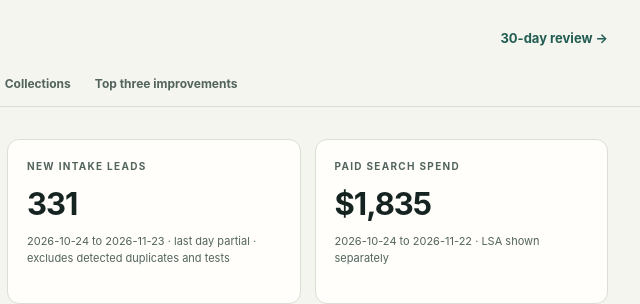
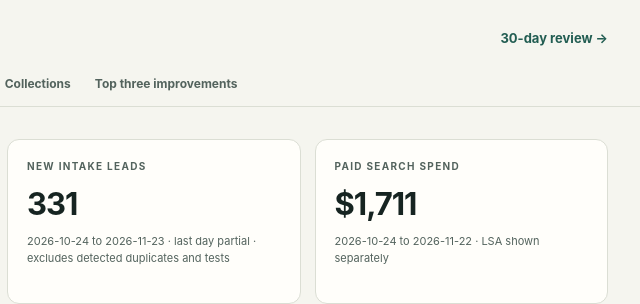
Before and after one commit to CA-Legal-Law/csl-command-desk, a plain HTML site: page index.html in a window 1280 px wide. Shown: the top 304 px of the page, 640-1280 px from the left. Drawn offline with Linux system fonts and the light colour scheme.

Commit message:
Automated refresh 2026-11-23

```diff
--- a/dashboard.js
+++ b/dashboard.js
@@ -65,6 +65,9 @@
     $('ads-metrics').innerHTML=[card('Search spend',money(totalAds.cost),'Media spend only','ads.last_30d.cost','usd0'),card('Ad-reported conversions',n(totalAds.conversions),'Platform events; not signed or paying clients','ads.last_30d.conversions'),card('Cost / reported conversion',usd2(ads.cost_per_conv_30d),'Undefined when there are no conversions','ads.cost_per_conv_30d','usd2'),card('Average CPC',usd2(ads.cpc_30d),`${n(totalAds.clicks)} clicks; ${n(totalAds.impressions)} impressions`,'ads.cpc_30d','usd2')].join('');
     $('ads-analysis').textContent=`Spend-weighted lost impression share is ${pct(ads.lost_to_rank_weighted)} from rank and ${pct(ads.lost_to_budget_weighted)} from budget. ${ads.lost_to_rank_weighted>ads.lost_to_budget_weighted?'Rank is the larger constraint; review relevance, landing pages and bidding before increasing budgets.':'Review campaign-level constraints before changing budgets.'} Conversion actions overlap, and the repository does not provide a joined campaign-to-collected-cash model. No campaign ROAS or profit claim is supported by these counts.`;
     $('ads-campaigns').innerHTML=table(['Campaign','Daily budget','Spend','Clicks','Reported conversions','Cost / conversion'],(ads.campaigns_30d||[]).map(r=>[short(r.name),usd2(r.daily_budget),usd2(r.cost),n(r.clicks),Number.isFinite(r.conversions)?r.conversions.toFixed(2):'—',usd2(r.cost_per_conv)]));
+    const otherCampaigns=ads.other_campaigns_30d||[];
+    $('other-ads-panel').hidden=otherCampaigns.length===0;
+    $('other-ads-table').innerHTML=table(['Campaign','Channel','Spend','Impressions','Reported conversions'],otherCampaigns.map(r=>[r.name,r.channel==='VIDEO'?'YouTube video':r.channel,usd2(r.cost),n(r.impressions),n(r.conversions)]));
     $('ads-actions').innerHTML=table(['Conversion action','All conversions'],Object.entries(ads.conversion_actions_30d||{}).map(([k,v])=>[k,Number.isFinite(v)?v.toFixed(2):'—']));
     const economics=d.campaign_economics||[];
     $('campecon').innerHTML=table(['Campaign','Spend','Tracked CallRail leads','Cost / tracked lead'],economics.map(r=>[short(r.campaign),usd2(r.spend),n(r.real_leads),usd2(r.real_cost_per_lead)]),'No campaign economics available in this snapshot.');
@@ -102,15 +105,15 @@
     $('ar-table').innerHTML=table(['Invoice age','Balance','Bills'],Object.entries(c.ar_buckets||{}).map(([k,v])=>[k,money(v.amount),n(v.bills)]));
     $('practice-table').innerHTML=table(['Practice area','Matters','All-time collections','Collected / matter'],Object.entries(c.revenue_by_practice||{}).map(([k,v])=>[k,n(v.matters),money(v.collected),money(v.per_matter)]));
     $('probate-note').textContent=`${n(c.probate_goal?.opened)} probate-administration matters opened in the trailing 12 months: ${n(c.probate_goal?.retained)} retained and ${n(c.probate_goal?.referred)} referred by the current stage-based classifier. ${n(c.probate_goal?.retained_collecting_nothing)} retained matters have no receipts yet. Deferred statutory fees and young matters may explain some of this; investigate file age and milestones before treating it as lost revenue. ${n(c.referrals_pending_firm)} referrals are awaiting a firm assignment.`;
-    $('delivery-note').textContent=`Clio has ${n(c.matters_open)} open and ${n(c.matters_pending)} pending matters. Leads can book a phone consultation with an intake specialist through Lawmatics. After intake and firm clearance, the proposed workflow sends the appropriate assessment agreement for signature, verifies the $999 initial payment, and transfers the intake file, signed agreement and receipt to Clio. The November 9 invoice audit found that total assessment fees can exceed the initial payment. Delivery can lead to further representation or a referral.`;
+    $('delivery-note').textContent=`Clio has ${n(c.matters_open)} open and ${n(c.matters_pending)} pending matters. Leads book a phone consultation with an intake specialist through Lawmatics. After a qualifying call and firm clearance, the firm emails the assessment agreement and $999 payment request through DocuSign. Lawmatics handles reminders. Clio records applied payments and legal work, which can lead to further representation or a referral.`;
     const practice=Object.entries(c.revenue_by_practice||{}), top=practice[0];
     $('practice-note').textContent=top ? `${top[0]} leads all-time collections at ${money(top[1].collected)}. Matter counts include work at different ages and fee structures, so per-matter collections are not practice profitability.` : 'Practice collections are unavailable.';
     $('model-note').textContent=`The legacy mature-cohort average is ${money(c.ltv_per_matter)} across ${n(c.ltv_cohort_size)} matters opened at least 365 days ago. The legacy ${d.current_roas ?? '—'}:1 ROAS estimate combines that older cohort with a separate Lawmatics sample and current ad events. It is a model, not measured campaign attribution. Current net profit is unavailable: the retained QuickBooks report is dated August 25 and carries unresolved reconciliation caveats.`;
     const noShows=Object.entries(intake.outcomes||{}).filter(([k])=>/no show|cancel/i.test(k)).reduce((t,[,v])=>t+v,0);
     $('priorities').innerHTML=[
-      ['01','Make intake booking and follow-up automatic',`${n(intake.never_called)} new leads lack a recorded outbound callback. ${n(noShows)} are in no-show or cancellation stages.`, 'Intake lead + Mark', 'Pilot in Lawmatics, then measure for two weeks', 'Assign each eligible lead an owner and send the specialist booking link by text where permitted, with email or a callback as fallback. Stop invitations after booking. Route cancellations, no-shows and overdue leads to staff.', 'Track time to first response, booking, attendance and assessment payment by lead source. Every eligible lead has an owner and next action.'],
-      ['02','Connect the approved assessment to verified payment',`${n(a.page_views)} GA4 page views recorded. ${pct(lm.attribution_health)} of sampled prospects carry attribution.`, 'Intake, billing and integration owners', 'Test one assessment before expanding', 'Restore GA4 page views, preserve the source through intake, and connect the selected DocuSign agreement, verified $999 payment and Clio file to the Lawmatics lead.', 'One test lead travels from source through booking, signature and payment. Retried events create no duplicate matter or receipt.'],
-      ['03','Run engagement and collections from a weekly cash queue',`${n(c.new_paying_clients_30d)} of ${n(c.new_matters_30d)} new matters have paid so far; ${money(c.ar_over_90)} is over 90 days.`, 'Mark + billing/accounting lead', '2–5 working days for the first reconciled queue', 'Review signed-but-unpaid engagements, overdue bills, pending matters and unassigned referrals with a named owner, next date and reason. Separate probate fees not yet due from overdue invoices. Use the existing QuickBooks snapshot as historical context.', 'Every aged bill and signed-unpaid engagement has a disposition. Report receipts, aging and paid-matter share weekly; do not assume the entire balance is collectible or currently due.']
+      ['01','Reconcile each assessment payment',`${n(intake.signed)} recent leads have reached the signed-and-paid stage in Lawmatics.`, 'Intake and billing leads', 'Reconcile the current queue, then test one assessment', 'Link the Lawmatics prospect, DocuSign agreement and payment receipt to the Clio matter. Record held calls, offer sent, signed, verified paid, declined and expired. Assign each open offer a next action and stop payment reminders on confirmation.', 'Confirm every paid stage against its receipt. Report the 14-day offer-to-paid rate and the 30-day booked-to-paid rate for fully observed cohorts.'],
+      ['02','Own website intake and missed consultations',`${n(intake.never_called)} new leads lack a recorded outbound Dialpad call. ${n(noShows)} are in no-show or cancellation stages.`, 'Intake lead', 'Pilot in Lawmatics, then measure for two weeks', 'Give each eligible new lead an owner. Send the specific booking link by text where permitted. Assign a callback when the lead has not booked and open a recovery task after a cancellation or no-show.', 'Check time to first response, booking and attendance by lead source.'],
+      ['03','Restore website tracking and measure paid acquisition',`${n(a.page_views)} GA4 page views recorded. ${pct(lm.attribution_health)} of sampled prospects carry attribution.`, 'Marketing and integration owners', 'Verify one complete website lead before changing budgets', 'Restore GA4 page views. Carry source, UTM and click IDs from the website into Lawmatics and the linked Clio file. Track paid search, YouTube and Local Services separately.', 'Verify one page view and one submitted lead in a controlled test. Use verified receipts to calculate acquisition cost by channel.']
     ].map(([rank,title,evidence,owner,effort,action,done])=>`<article class="priority"><span class="rank">${rank}</span><h3>${esc(title)}</h3><p class="evidence">${esc(evidence)}</p><p><b>Owner:</b> ${esc(owner)}<br><b>Estimated setup:</b> ${esc(effort)}</p><p>${esc(action)}</p><p class="done"><b>Completion test:</b> ${esc(done)}</p></article>`).join('');
     $('tracking-evidence').textContent=`CallRail recorded ${n(cr.leads_total)} calls/forms with ${pct(cr.answer_rate)} call answer rate in its rolling window. The Smith.ai section shows receptionist activity. CallRail, Smith.ai and Lawmatics can record the same lead.`;
     CSLData.hydrate(m);
--- a/metrics.json
+++ b/metrics.json
@@ -606,26 +606,10 @@
     "lost_to_rank": 0.5388149773693595,
     "cost": 543.96,
     "constraint": "rank"
-   },
-   {
-    "campaign": "CIL | YouTube Views | California | Long videos",
-    "impression_share": 0,
-    "lost_to_budget": 0,
-    "lost_to_rank": 0,
-    "cost": 61.83,
-    "constraint": "rank"
-   },
-   {
-    "campaign": "CIL | YouTube Views | California | Short videos",
-    "impression_share": 0,
-    "lost_to_budget": 0,
-    "lost_to_rank": 0,
-    "cost": 61.52,
-    "constraint": "rank"
    }
   ],
-  "lost_to_budget_weighted": 0.3929,
-  "lost_to_rank_weighted": 0.4551,
+  "lost_to_budget_weighted": 0.4212,
+  "lost_to_rank_weighted": 0.4879,
   "conversion_actions_30d": {
    "Form Capture": 19.965433,
    "Local actions - Other engagements": 19.0,
@@ -639,85 +623,77 @@
    "Repeat Phone Call": 2.0
   },
   "last_30d": {
-   "cost": 1834.83,
+   "cost": 1711.48,
    "conversions": 41.0,
    "clicks": 246,
-   "impressions": 29578
-  },
-  "cost_per_conv_30d": 44.75,
-  "cpc_30d": 7.46,
+   "impressions": 4261
+  },
+  "cost_per_conv_30d": 41.75,
+  "cpc_30d": 6.96,
   "monthly": [
    {
     "month": "2025-06",
-    "cost": 685.97,
-    "conversions": 139.0,
-    "clicks": 1465,
-    "cpc": 0.47,
-    "cost_per_conv": 4.94,
-    "impression_share": 0.0999
+    "cost": 66.27,
+    "conversions": 4.0,
+    "clicks": 70,
+    "cpc": 0.95,
+    "cost_per_conv": 16.57
    },
    {
     "month": "2025-07",
-    "cost": 684.22,
-    "conversions": 83.0,
-    "clicks": 1609,
-    "cpc": 0.43,
-    "cost_per_conv": 8.24,
-    "impression_share": 0.0999
+    "cost": 169.73,
+    "conversions": 1.0,
+    "clicks": 118,
+    "cpc": 1.44,
+    "cost_per_conv": 169.73
    },
    {
     "month": "2025-08",
-    "cost": 561.18,
-    "conversions": 32.0,
-    "clicks": 450,
-    "cpc": 1.25,
-    "cost_per_conv": 17.54,
-    "impression_share": 0.0999
+    "cost": 460.23,
+    "conversions": 7.0,
+    "clicks": 71,
+    "cpc": 6.48,
+    "cost_per_conv": 65.75
    },
    {
     "month": "2025-09",
-    "cost": 320.5,
-    "conversions": 8.0,
-    "clicks": 159,
-    "cpc": 2.02,
-    "cost_per_conv": 40.06,
-    "impression_share": 0.0999
+    "cost": 218.7,
+    "conversions": 1.0,
+    "clicks": 41,
+    "cpc": 5.33,
+    "cost_per_conv": 218.7
    },
    {
     "month": "2025-10",
-    "cost": 521.76,
-    "conversions": 13.009039,
-    "clicks": 190,
-    "cpc": 2.75,
-    "cost_per_conv": 40.11,
-    "impression_share": 0.0999
+    "cost": 231.47,
+    "conversions": 1.0,
+    "clicks": 43,
+    "cpc": 5.38,
+    "cost_per_conv": 231.47
    },
    {
     "month": "2025-11",
-    "cost": 519.23,
-    "conversions": 15.007607,
-    "clicks": 199,
-    "cpc": 2.61,
-    "cost_per_conv": 34.6,
-    "impression_share": 0.0999
+    "cost": 201.42,
+    "conversions": 2.0,
+    "clicks": 39,
+    "cpc": 5.16,
+    "cost_per_conv": 100.71
    },
    {
     "month": "2025-12",
-    "cost": 388.3,
-    "conversions": 14.983354,
-    "clicks": 255,
-    "cpc": 1.52,
-    "cost_per_conv": 25.92,
-    "impression_share": 0.0999
+    "cost": 77.02,
+    "conversions": 0.0,
+    "clicks": 49,
+    "cpc": 1.57,
+    "cost_per_conv": null
    },
    {
     "month": "2026-01",
-    "cost": 2271.47,
-    "conversions": 48.518397,
-    "clicks": 772,
-    "cpc": 2.94,
-    "cost_per_conv": 46.82,
-    "impression_share": 0.0999
+    "cost": 2027.09,
+    "conversions": 39.031606,
+    "clicks": 626,
+    "cpc": 3.24,
+    "cost_per_conv": 51.93
    },
    {
     "month": "2026-02",
@@ -725,8 +701,7 @@
     "conversions": 54.968394,
     "clicks": 378,
     "cpc": 7.36,
-    "cost_per_conv": 50.64,
-    "impression_share": 0.0999
+    "cost_per_conv": 50.64
    },
    {
     "month": "2026-03",
@@ -734,8 +709,7 @@
     "conversions": 109.0,
     "clicks": 659,
     "cpc": 6.78,
-    "cost_per_conv": 40.97,
-    "impression_share": 0.0999
+    "cost_per_conv": 40.97
    },
    {
     "month": "2026-04",
@@ -743,8 +717,7 @@
     "conversions": 95.0,
     "clicks": 548,
     "cpc": 9.3,
-    "cost_per_conv": 53.62,
-    "impression_share": 0.10248652362329563
+    "cost_per_conv": 53.62
    },
    {
     "month": "2026-05",
@@ -752,8 +725,7 @@
     "conversions": 29.001929,
     "clicks": 267,
     "cpc": 17.96,
-    "cost_per_conv": 165.34,
-    "impression_share": 0.29838915878292
+    "cost_per_conv": 165.34
    },
    {
     "month": "2026-06",
@@ -761,8 +733,7 @@
     "conversions": 21.000796,
     "clicks": 251,
     "cpc": 20.94,
-    "cost_per_conv": 250.32,
-    "impression_share": 0.540010237160894
+    "cost_per_conv": 250.32
    },
    {
     "month": "2026-07",
@@ -770,8 +741,7 @@
     "conversions": 44.0,
     "clicks": 277,
     "cpc": 18.89,
-    "cost_per_conv": 118.92,
-    "impression_share": 0.18560648096770613
+    "cost_per_conv": 118.92
    },
    {
     "month": "2026-08",
@@ -779,8 +749,7 @@
     "conversions": 42.002621,
     "clicks": 294,
     "cpc": 6.2,
-    "cost_per_conv": 43.38,
-    "impression_share": 0.0999
+    "cost_per_conv": 43.38
    },
    {
     "month": "2026-09",
@@ -788,8 +757,7 @@
     "conversions": 43.997069,
     "clicks": 277,
     "cpc": 6.6,
-    "cost_per_conv": 41.56,
-    "impression_share": 0.0999
+    "cost_per_conv": 41.56
    },
    {
     "month": "2026-10",
@@ -797,63 +765,73 @@
     "conversions": 61.999111,
     "clicks": 290,
     "cpc": 6.29,
-    "cost_per_conv": 29.42,
-    "impression_share": 0.0999
+    "cost_per_conv": 29.42
    },
    {
     "month": "2026-11",
-    "cost": 1577.02,
+    "cost": 1445.64,
     "conversions": 29.998474,
     "clicks": 194,
-    "cpc": 8.13,
-    "cost_per_conv": 52.57,
-    "impression_share": 0.0999
+    "cpc": 7.45,
+    "cost_per_conv": 48.19
    }
   ],
   "campaigns_30d": [
    {
-    "name": "Google Ads_Paid Search_Estate Planning_English_NonBrand_Conversion_Tier1_AxE",
-    "status": "ENABLED",
-    "daily_budget": 20.0,
     "cost": 599.89,
     "conversions": 9.0,
     "clicks": 76,
+    "impressions": 1635,
+    "name": "Google Ads_Paid Search_Estate Planning_English_NonBrand_Conversion_Tier1_AxE",
+    "status": "ENABLED",
+    "channel": "SEARCH",
+    "daily_budget": 20.0,
     "cost_per_conv": 66.65
    },
    {
-    "name": "Google Ads_Paid Search_Inheritance Disputes_English_NonBrand_Conversion_Tier1_AxE",
-    "status": "ENABLED",
-    "daily_budget": 20.0,
     "cost": 567.62,
     "conversions": 13.998122,
     "clicks": 76,
+    "impressions": 940,
+    "name": "Google Ads_Paid Search_Inheritance Disputes_English_NonBrand_Conversion_Tier1_AxE",
+    "status": "ENABLED",
+    "channel": "SEARCH",
+    "daily_budget": 20.0,
     "cost_per_conv": 40.55
    },
    {
-    "name": "Google Ads_Paid Search_Will Litigation_English_NonBrand_Conversion_Tier1_AxE",
-    "status": "ENABLED",
-    "daily_budget": 20.0,
     "cost": 543.96,
     "conversions": 18.0,
     "clicks": 94,
+    "impressions": 1686,
+    "name": "Google Ads_Paid Search_Will Litigation_English_NonBrand_Conversion_Tier1_AxE",
+    "status": "ENABLED",
+    "channel": "SEARCH",
+    "daily_budget": 20.0,
     "cost_per_conv": 30.22
-   },
-   {
-    "name": "CIL | YouTube Views | California | Long videos",
-    "status": "ENABLED",
-    "daily_budget": 0.0,
+   }
+  ],
+  "other_campaigns_30d": [
+   {
     "cost": 61.83,
     "conversions": 0.0,
     "clicks": 0,
+    "impressions": 18322,
+    "name": "CIL | YouTube Views | California | Long videos",
+    "status": "ENABLED",
+    "channel": "VIDEO",
+    "daily_budget": 0.0,
     "cost_per_conv": null
    },
    {
-    "name": "CIL | YouTube Views | California | Short videos",
-    "status": "ENABLED",
-    "daily_budget": 0.0,
     "cost": 61.52,
     "conversions": 0.0,
     "clicks": 0,
+    "impressions": 6995,
+    "name": "CIL | YouTube Views | California | Short videos",
+    "status": "ENABLED",
+    "channel": "VIDEO",
+    "daily_budget": 0.0,
     "cost_per_conv": null
    }
   ]
@@ -1738,21 +1716,21 @@
   "source_ai": 8,
   "source_referral": 9,
   "source_google_share": 0.5101,
-  "snapshot_captured_at": "2026-11-16T14:13:13-08:00",
-  "snapshot_age_days": 7,
+  "snapshot_captured_at": "2026-11-23T13:17:21-08:00",
+  "snapshot_age_days": 0,
   "snapshot_fields": [
    "provider_results"
   ],
   "provider_results": {
    "start_date": "2026-11-01",
-   "end_date": "2026-11-16",
-   "call_records": 274,
-   "blocked_or_spam": 39,
-   "new_lead_calls": 149,
-   "qualified": 96,
-   "not_qualified": 18,
-   "no_qualification_recorded": 121,
-   "appointments_scheduled": 95,
+   "end_date": "2026-11-22",
+   "call_records": 373,
+   "blocked_or_spam": 56,
+   "new_lead_calls": 201,
+   "qualified": 132,
+   "not_qualified": 24,
+   "no_qualification_recorded": 161,
+   "appointments_scheduled": 131,
    "calls_transferred": 1
   }
  },
@@ -1890,26 +1868,6 @@
     "real_cost_per_lead": 199.96,
     "constraint": "budget",
     "verdict": "expensive leads \u2014 do not add budget"
-   },
-   {
-    "campaign": "CIL | YouTube Views | California | Long videos",
-    "spend": 61.83,
-    "ads_conversions": 0.0,
-    "ads_cost_per_conv": null,
-    "real_leads": 0,
-    "real_cost_per_lead": null,
-    "constraint": "rank",
-    "verdict": "rank-limited \u2014 fix quality, not budget"
-   },
-   {
-    "campaign": "CIL | YouTube Views | California | Short videos",
-    "spend": 61.52,
-    "ads_conversions": 0.0,
-    "ads_cost_per_conv": null,
-    "real_leads": 0,
-    "real_cost_per_lead": null,
-    "constraint": "rank",
-    "verdict": "rank-limited \u2014 fix quality, not budget"
    }
   ],
   "demand": {
@@ -1928,106 +1886,106 @@
    "call_share_now": 0.4915,
    "call_share_before": 0.6438
   },
-  "paid_30d": 4753.46,
+  "paid_30d": 4630.11,
   "paid_30d_lsa": 2918.63,
-  "paid_30d_search": 1834.83,
+  "paid_30d_search": 1711.48,
   "paid_blended": {
-   "search_spend_ytd": 36950.94,
+   "search_spend_ytd": 36575.18,
    "lsa_spend_ytd": 29551.51,
-   "total_paid_spend_ytd": 66502.45,
-   "lsa_share_of_spend": 0.4444,
+   "total_paid_spend_ytd": 66126.69,
+   "lsa_share_of_spend": 0.4469,
    "lsa_leads_ytd": 1181,
    "lsa_cost_per_lead": 25.02,
    "tracked_web_leads_ytd": 1054,
-   "search_cost_per_lead": 35.06,
+   "search_cost_per_lead": 34.7,
    "all_paid_leads_ytd": 2235,
-   "blended_cost_per_lead": 29.76
-  },
-  "current_cost_per_conv": 44.75,
-  "current_cac": 1091.46,
-  "current_roas": 2.62,
-  "return_per_1000": 2620.43,
+   "blended_cost_per_lead": 29.59
+  },
+  "current_cost_per_conv": 41.75,
+  "current_cac": 1018.29,
+  "current_roas": 2.81,
+  "return_per_1000": 2808.72,
   "verdict": "below target",
   "return_per_1000_by_day": {
-   "30": 708.83,
-   "60": 1085.9,
-   "90": 1242.87,
-   "180": 1937.28,
-   "365": 2551.25
+   "30": 759.76,
+   "60": 1163.93,
+   "90": 1332.18,
+   "180": 2076.49,
+   "365": 2734.57
   },
   "goal_return_per_1000": 10000.0,
   "goal_roas": 10.0,
-  "gap_to_goal": 7379.57,
+  "gap_to_goal": 7191.28,
   "goal_required_cac": 286.01,
   "goal_route_cost_per_conv": 11.73,
-  "goal_route_close_rate": 0.1565,
-  "goal_route_ltv": 10914.63,
-  "goal_progress": 0.262,
-  "budget_lost_impression_share": 0.3929,
-  "monthly_spend_headroom": 1187.46,
-  "monthly_revenue_forfeited": 3111.64
+  "goal_route_close_rate": 0.146,
+  "goal_route_ltv": 10182.93,
+  "goal_progress": 0.2809,
+  "budget_lost_impression_share": 0.4212,
+  "monthly_spend_headroom": 1245.47,
+  "monthly_revenue_forfeited": 3498.16
  },
  "_meta": {
-  "generated_at": "2026-11-23T21:15:30+00:00",
+  "generated_at": "2026-11-23T21:22:25+00:00",
   "generated_date": "2026-11-23",
   "sources": {
    "gsc": {
     "status": "ok",
-    "at": "2026-11-23T21:14:28+00:00",
+    "at": "2026-11-23T21:21:08+00:00",
     "secs": 2.7
    },
    "ga4": {
     "status": "ok",
-    "at": "2026-11-23T21:14:30+00:00",
-    "secs": 4.0
+    "at": "2026-11-23T21:21:09+00:00",
+    "secs": 3.8
    },
    "ads": {
     "status": "ok",
-    "at": "2026-11-23T21:14:35+00:00",
-    "secs": 8.9
+    "at": "2026-11-23T21:21:12+00:00",
+    "secs": 7.3
    },
    "callrail": {
     "status": "ok",
-    "at": "2026-11-23T21:14:38+00:00",
-    "secs": 8.1
-   },
-   "lawmatics": {
+    "at": "2026-11-23T21:21:14+00:00",
+    "secs": 5.3
+   },
+   "clio": {
     "status": "ok",
-    "at": "2026-11-23T21:14:45+00:00",
-    "secs": 16.2
+    "at": "2026-11-23T21:21:29+00:00",
+    "secs": 24.2
    },
    "qbo": {
     "status": "snapshot",
-    "at": "2026-11-23T21:14:45+00:00",
+    "at": "2026-11-23T21:21:29+00:00",
     "secs": 0.0,
     "captured_at": "2026-08-25",
     "period": "2026-01-01 to 2026-08-25"
    },
    "gsc_cil": {
     "status": "ok",
-    "at": "2026-11-23T21:14:45+00:00",
-    "secs": 0.6
+    "at": "2026-11-23T21:21:30+00:00",
+    "secs": 0.7
    },
    "gsc_ell": {
     "status": "ok",
-    "at": "2026-11-23T21:14:46+00:00",
-    "secs": 0.5
-   },
-   "clio": {
+    "at": "2026-11-23T21:21:30+00:00",
+    "secs": 0.4
+   },
+   "lawmatics": {
     "status": "ok",
-    "at": "2026-11-23T21:14:57+00:00",
-    "secs": 31.0
+    "at": "2026-11-23T21:21:31+00:00",
+    "secs": 23.7
    },
    "intake": {
     "status": "ok",
-    "at": "2026-11-23T21:15:30+00:00",
-    "secs": 52.2
+    "at": "2026-11-23T21:22:25+00:00",
+    "secs": 70.5
    },
    "smith": {
     "status": "ok",
-    "at": "2026-11-23T21:15:30+00:00",
-    "secs": 55.4,
-    "snapshot_captured_at": "2026-11-16T14:13:13-08:00"
+    "at": "2026-11-23T21:22:25+00:00",
+    "secs": 72.3,
+    "snapshot_captured_at": "2026-11-23T13:17:21-08:00"
    }
   },
   "errors": {},
```
Also changed, not shown: index.html (+1 -1 lines), review/index.html (+1 -1 lines).
